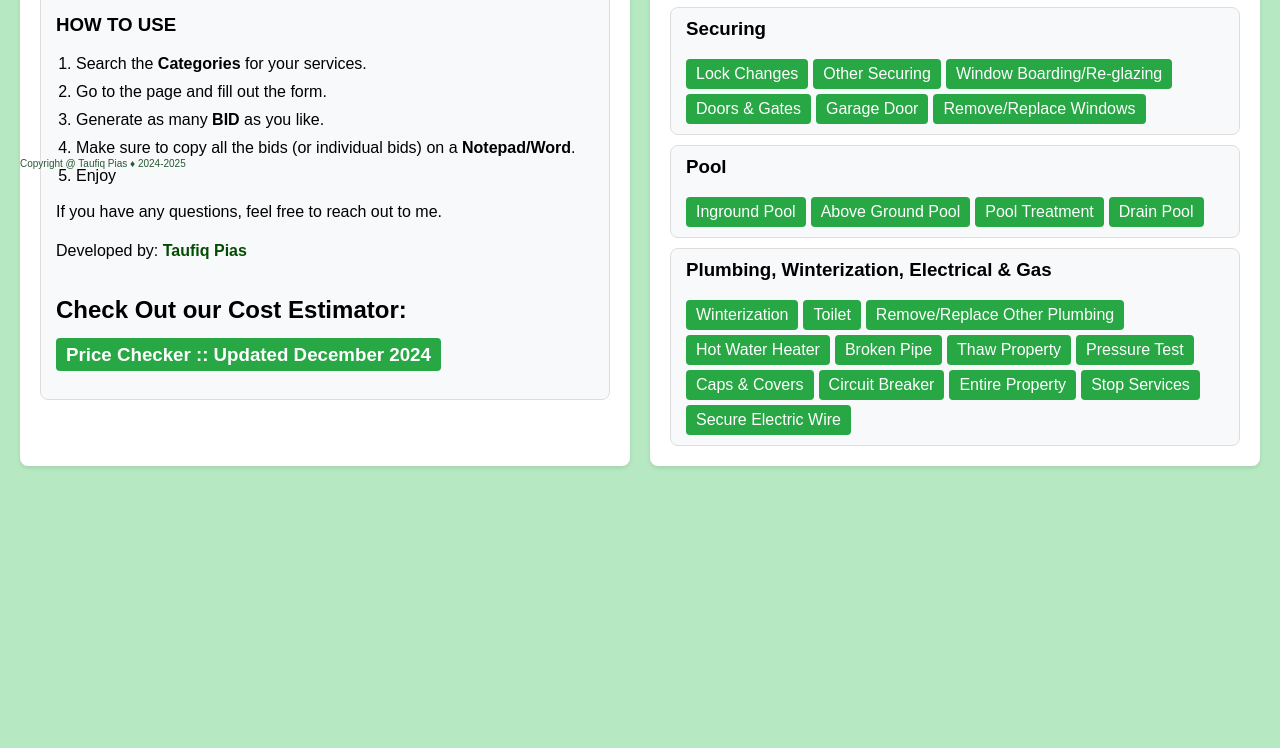
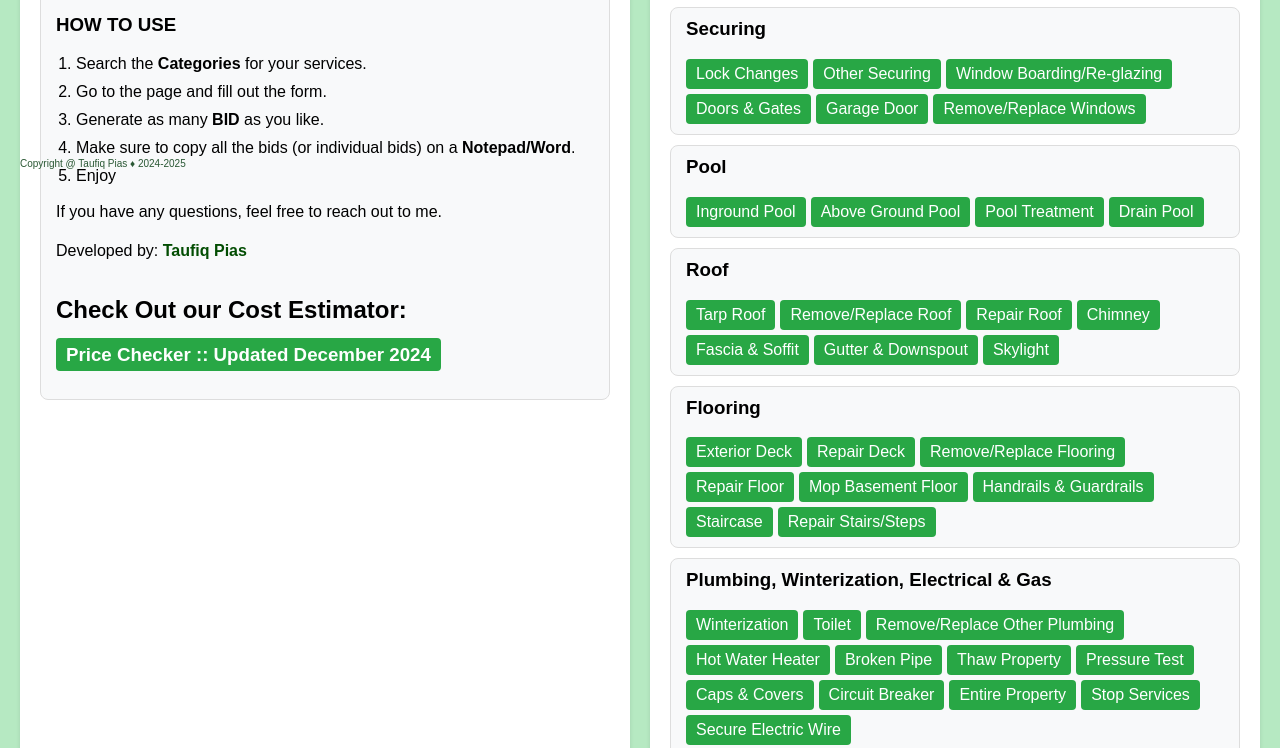
Before and after one commit to TaufiqPias/BMT, a plain HTML site: page index.html in a window 1280 px wide. Shown: the part 621-1369 px from the top of the page. Before the commit the page ends 1107 px from the top, so only its background shows below. Drawn offline with Linux system fonts and the light colour scheme.

Commit message:
Content added 03172025

```diff
--- a/index.html
+++ b/index.html
@@ -142,6 +142,36 @@
             </div>
         </div>
 
+
+        <!-- Roof -->
+        <div class="category">
+          <h3>Roof</h3>
+            <div class="category-buttons">
+                <a href="./pages/tarp_roof.html" title="Remove/Replace Tarp">Tarp Roof</a>
+                <a href="./pages/remove_replace_roof.html" title="Remove/Replace - Asphalt, Flat, Clay Tile, Metal, Corrugated, Rolled, Hot Mopped Roof">Remove/Replace Roof</a>
+                <a href="./pages/repair_roof.html" title="Repair Roof - Tar Patch">Repair Roof</a>
+                <a href="./pages/chimney.html" title="Repair Chimney, Cap Chimney">Chimney</a>
+                <a href="./pages/fascia_soffit.html" title="Remove/Replace - Fascia, Soffit">Fascia & Soffit</a>
+                <a href="./pages/gutter.html" title="Remove/Replace - Gutter, Downspout, Extension">Gutter & Downspout</a>
+                <a href="./pages/skylight.html" title="Remove/Replace/Repair - Skylight">Skylight</a>
+            </div>
+        </div>
+
+        <!-- Floor -->
+        <div class="category">
+          <h3>Flooring</h3>
+            <div class="category-buttons">
+                <a href="./pages/exterior_deck.html" title="Remove/Replace Deck">Exterior Deck</a>
+                <a href="./pages/repair_deck.html" title="Repair Deck - Deck Board, Joist">Repair Deck</a>
+                <a href="./pages/remove_replace_flooring.html" title="Remove/Replace - Floor, Subfloor, Padding, Tackstrip - Carpet, Wooden, Laminated, Vinyl, Ceramic Tiles">Remove/Replace Flooring</a>
+                <a href="./pages/repair_floor.html" title="Repair - Buckled Floor, Epoxy Filling, Cracked Floor, Mortar, Loose Carpet">Repair Floor</a>
+                <a href="./pages/mop.html" title="Mop Basement Floor - Biowash">Mop Basement Floor</a>
+                <a href="./pages/handrails_guardrails.html" title="Remove/Replace - Exterior/Interior Handrail, Guardrails, Post, Newel Post, Balusters, Hanging Brackets">Handrails & Guardrails</a>
+                <a href="./pages/staircase.html" title="Remove/Repalce - Staircase - Handmade, Pre-fabricated">Staircase</a>
+                <a href="./pages/repair_stairs.html" title="Repair Stairs/Steps - Riser, Run, Stringer">Repair Stairs/Steps</a>
+            </div>
+        </div>
+
         <!-- Plumbing & Winterization -->
         <div class="category">
             <h3>Plumbing, Winterization, Electrical & Gas</h3>
```
Also changed, not shown: pages/toilet.html (+1 -1 lines).
